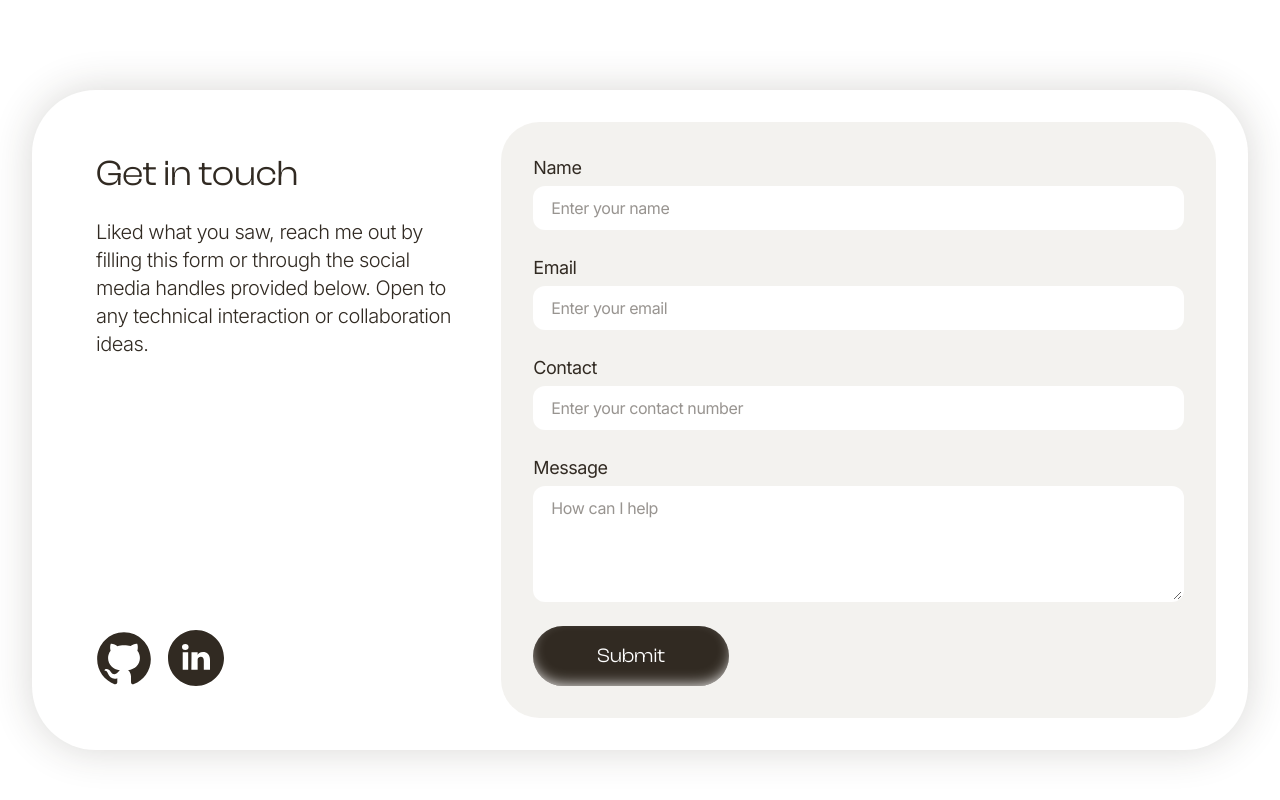
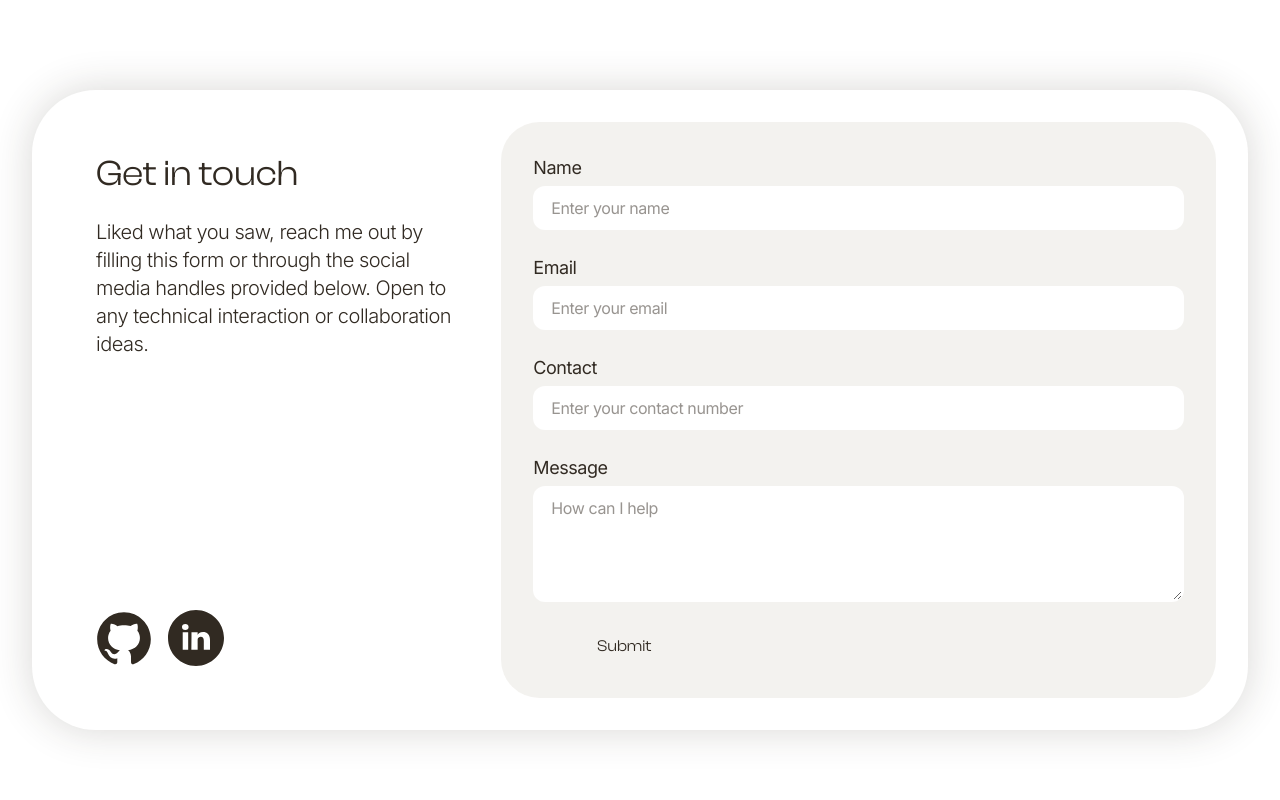
Before and after one commit to Vatsal-Bharkhada-Simform/Portfolio, a React (Vite) app: page / in a window 1280 px wide. Shown: the part 3046-3846 px from the top of the page. Built offline with nearby package versions, Linux system fonts and the light colour scheme.

Commit message:
Update: Destructure important props in button and input components. Add props assignment in button component

```diff
--- a/src/UI/Button.tsx
+++ b/src/UI/Button.tsx
@@ -11,7 +11,10 @@ const buttonClassNames: Record<Variant, string> = {
 
 export default function Button({ variant, ...props }: ButtonProps) {
 	return (
-		<button className={`${buttonClassNames[variant]} ${props.className ?? ""}`}>
+		<button
+			className={`${buttonClassNames[variant]} ${props.className ?? ""}`}
+			{...props}
+		>
 			{props.children}
 		</button>
 	);
--- a/src/UI/Input.tsx
+++ b/src/UI/Input.tsx
@@ -2,19 +2,24 @@ interface InputProps extends React.InputHTMLAttributes<HTMLInputElement> {
 	labelText?: string;
 }
 
-export default function Input({ labelText = "", ...props }: InputProps) {
+export default function Input({
+	labelText = "",
+	id,
+	type,
+	...props
+}: InputProps) {
 	if (labelText) {
 		return (
 			<div className="flex flex-col gap-1">
 				<label
-					htmlFor={props.id}
+					htmlFor={id}
 					className="text-base md:text-lg font-inter tracking-tight text-primary"
 				>
 					{labelText}
 				</label>
 				<input
-					type={props.type}
-					id={props.id}
+					type={type}
+					id={id}
 					className="w-full px-4 py-2 bg-white border-2 border-primary/0 focus:border-primary/55 outline-none rounded-xl font-inter tracking-tight"
 					{...props}
 				/>
@@ -24,7 +29,8 @@ export default function Input({ labelText = "", ...props }: InputProps) {
 
 	return (
 		<input
-			type={props.type}
+			id={id}
+			type={type}
 			className="w-full px-4 py-2 bg-white border-2 border-primary/0 focus:border-primary/55 outline-none rounded-xl font-inter tracking-tight"
 			{...props}
 		/>
```
